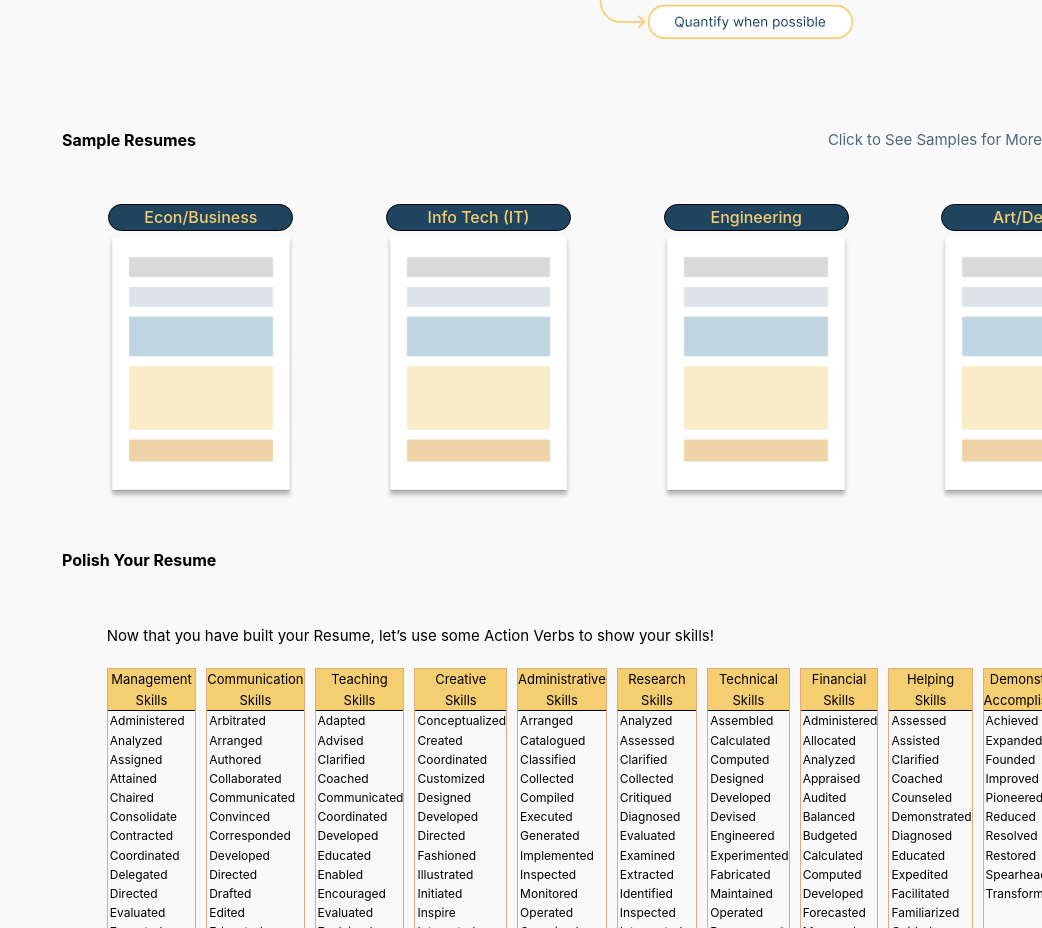
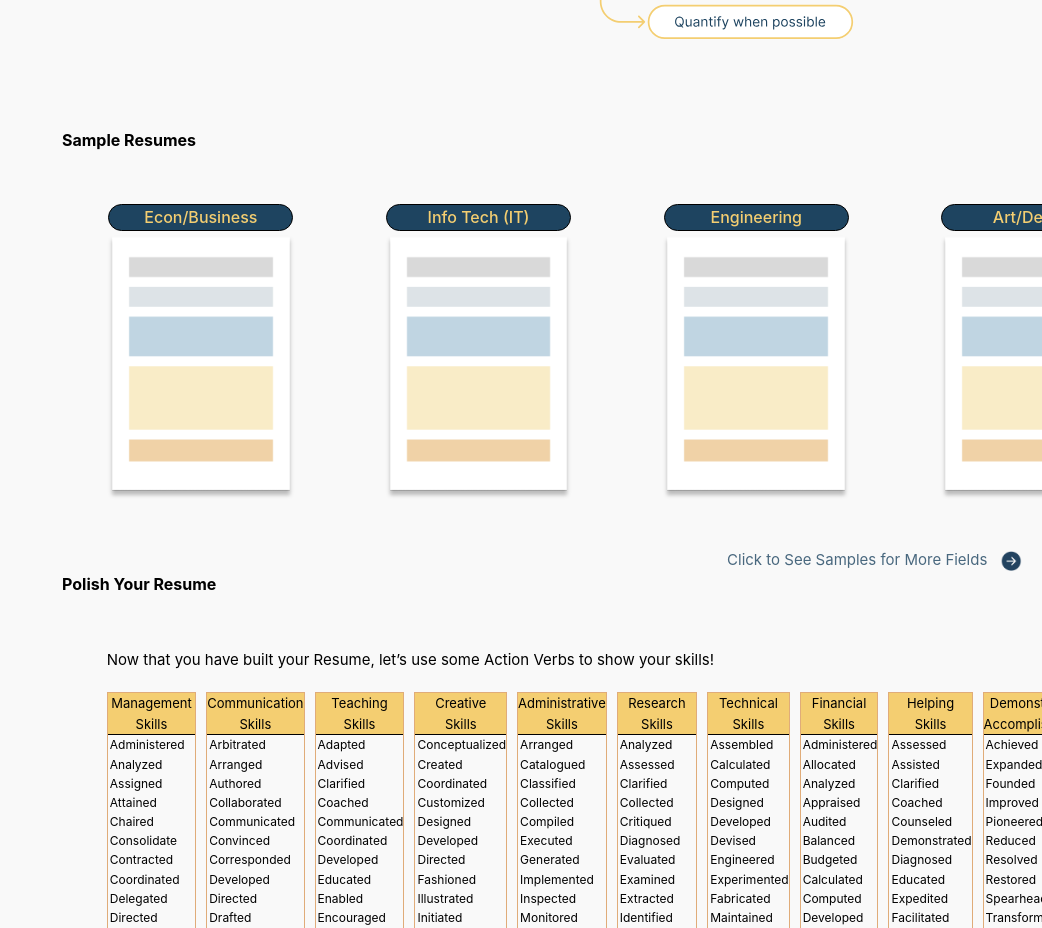
Before and after one commit to jiang718/GoalTritons, a Vue app in the folder vue/: page /resume in a window 1280 px wide. Shown: the part 2440-3368 px from the top of the page, without its empty margins (238-1280 px from the left). Built offline with nearby package versions, Linux system fonts and the light colour scheme.

Commit message:
Update position of "Click to see more examples"

```diff
--- a/vue/src/views/Resume.vue
+++ b/vue/src/views/Resume.vue
@@ -84,15 +84,8 @@
       <div id="sample-resumes">
         <div class="headerWithLink" id="resumeComponentHeader">
           <h3>Sample Resumes</h3>
-          <div style="text-align: right">
-            <a href="//zety.com/resume-examples" target="_blank" style="text-decoration: none; color: #1E4460">
-              <p class ="link" style="display: inline; opacity: 80%">Click to See Samples for More Fields</p>
-              &nbsp;
-              <img src="../assets/arrow.png" width=22px style="vertical-align: middle">
-            </a>
-          </div>
+        </div>
 
-        </div>
         <div class="resumeTemplate">
           <p class="sampleResumeTitle">Econ/Business</p>
           <a class="card" href="//www.indeed.com/career-advice/resume-samples/business-resumes?from=careeradvice-US" target="_blank" style="margin-top: 5px">
@@ -124,6 +117,13 @@
         </div>
       </div>
 
+      <div style="text-align: right">
+        <a href="//zety.com/resume-examples" target="_blank" style="text-decoration: none; color: #1E4460">
+          <p class ="link" style="display: inline; opacity: 80%">Click to See Samples for More Fields</p>
+          &nbsp;
+          <img src="../assets/arrow.png" width=22px style="vertical-align: middle">
+        </a>
+      </div>
 
       <div id="polish-resume">
         <h3>Polish Your Resume</h3>
```
